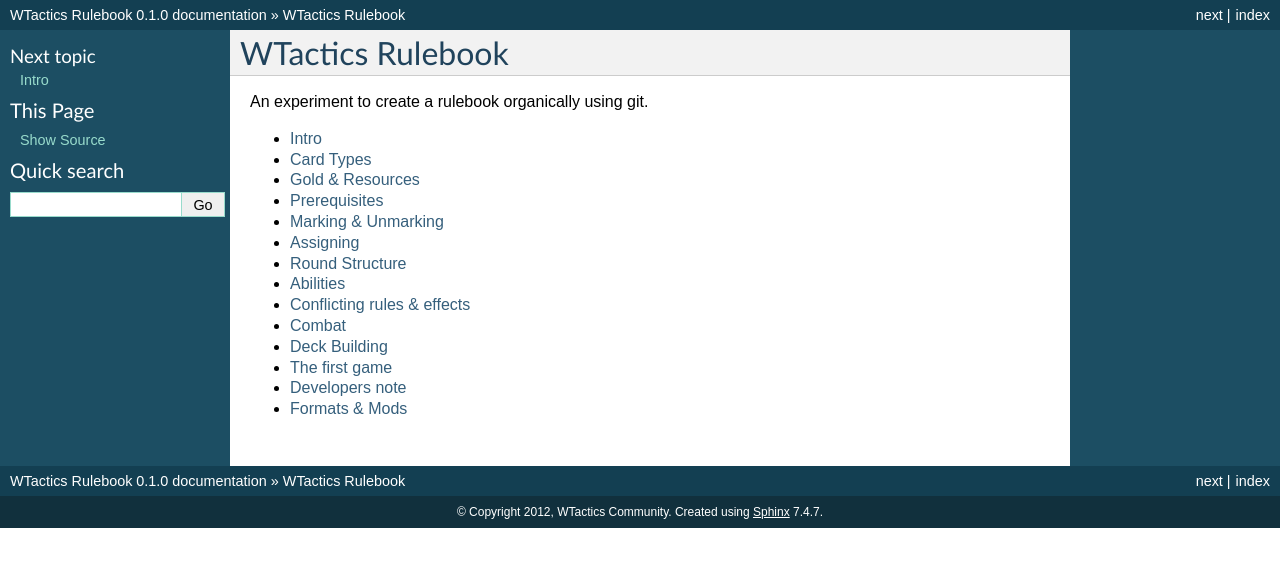
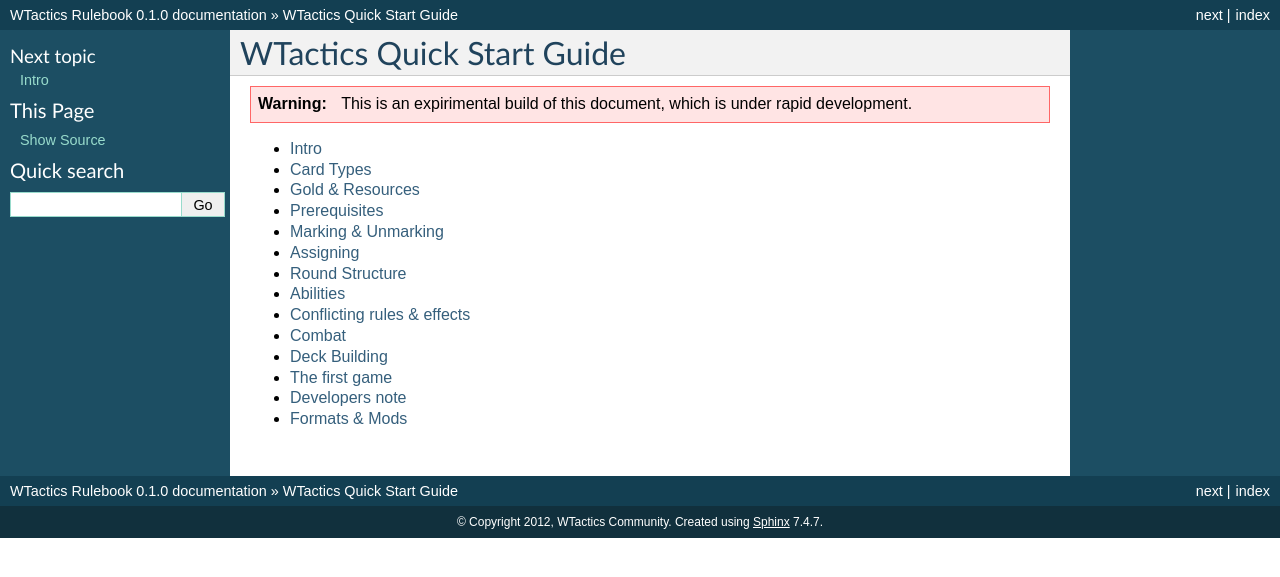
Before and after one commit to naught101/rules, a Sphinx documentation site: the page built from source/index.rst, in a window 1280 px wide. Shown: the top 577 px of the page. Built offline with Sphinx 7.4.7, drawn with Linux system fonts in a browser that asks for light colours.

Commit message:
- updated index to properly reflect what this is

```diff
--- a/source/index.rst
+++ b/source/index.rst
@@ -1,7 +1,9 @@
-WTactics Rulebook
-=================
+WTactics Quick Start Guide
+==========================
 
-An experiment to create a rulebook organically using git.
+.. warning::
+   This is an expirimental build of this document, which is under rapid
+   development.
 
 .. toctree::
    :titlesonly:
--- a/source/quickstart/intro.rst
+++ b/source/quickstart/intro.rst
@@ -1,7 +1,3 @@
-.. warning::
-   This is an expirimental build of this document, which is under rapid
-   development.
-
 Intro
 =====
 
```
